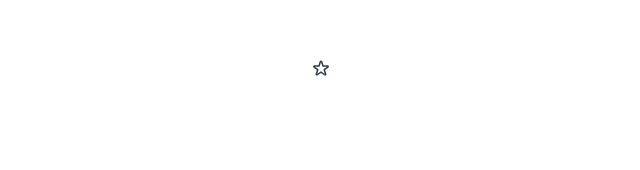
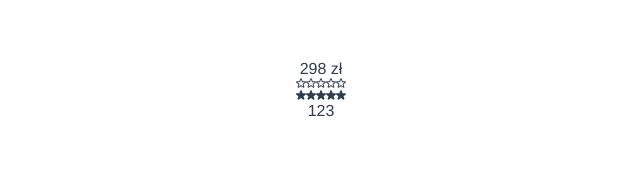
Before and after one commit to kumalg/vue-2-booking-form, a Vue app: page / in a window 1280 px wide. Shown: the top 170 px of the page, without its empty margins (319-959 px from the left). Built offline with nearby package versions, Linux system fonts and the light colour scheme.

Commit message:
some rating stuff

```diff
--- a/src/App.vue
+++ b/src/App.vue
@@ -1,12 +1,22 @@
 <template>
   <div>
-    <Icon icon="star"></Icon>
+    <BookingForm :price="price" :rating="rating" :reviewsCount="reviewsCount"></BookingForm>
   </div>
 </template>
 
 <script>
+import BookingForm from './components/BookingForm.vue'
+
 export default {
-  name: 'App'
+  name: 'App',
+  data() {
+    return {
+      price: 298,
+      rating: 4.5,
+      reviewsCount: 123
+    }
+  },
+  components: { BookingForm }
 }
 </script>
 
--- a/src/components/BookingForm.vue
+++ b/src/components/BookingForm.vue
@@ -1,10 +1,22 @@
 <template>
-  <div></div>
+  <div class="booking-form">
+    <div class="booking-form__price">{{ currency(price) }}</div>
+    <div class="booking-form__rating">
+      <Rating :rating="rating" :reviewsCount="reviewsCount"></Rating>
+    </div>
+  </div>
 </template>
 
 <script>
+import currency from '@/filters/currency'
+import Rating from './Rating.vue'
+
 export default {
+  components: { Rating },
   name: 'BookingForm',
+  methods: {
+    currency
+  },
   props: {
     price: {
       type: Number,
@@ -20,4 +32,11 @@ export default {
 }
 </script>
 
-<style lang="scss" scoped></style>
+<style lang="scss" scoped>
+.booking-form {
+  &__price {
+  }
+  &__rating {
+  }
+}
+</style>
--- a/src/components/Rating.vue
+++ b/src/components/Rating.vue
@@ -1,14 +1,30 @@
 <template>
-  <div></div>
+  <div class="rating">
+    <div class="rating__stars">
+      <div class="rating__stars__blank">
+        <Icon v-for="i in max" :key="i" icon="star"></Icon>
+      </div>
+      <div class="rating__stars__filled">
+        <Icon v-for="i in max" :key="i" icon="starFill"></Icon>
+      </div>
+    </div>
+    <div class="rating__reviews">
+      {{ reviewsCount }}
+    </div>
+  </div>
 </template>
 
 <script>
 export default {
   name: 'Rating',
   props: {
+    max: {
+      type: Number,
+      default: 5
+    },
     value: {
       type: Number,
-      validator: prop => prop >= 0 && prop <= 5
+      validator: prop => prop >= 0 && prop <= this.max
     },
     reviewsCount: {
       type: Number,
@@ -18,4 +34,18 @@ export default {
 }
 </script>
 
-<style></style>
+<style lang="scss" scoped>
+.rating {
+  &__stars {
+    font-size: 0.625rem;
+    position: relative;
+
+    &__blank {
+    }
+    &__filled {
+    }
+  }
+  &__reviews {
+  }
+}
+</style>
--- /dev/null
+++ b/src/filters/currency.js
@@ -0,0 +1,3 @@
+export default function(value) {
+  return `${value || 0} zł`
+}
```
